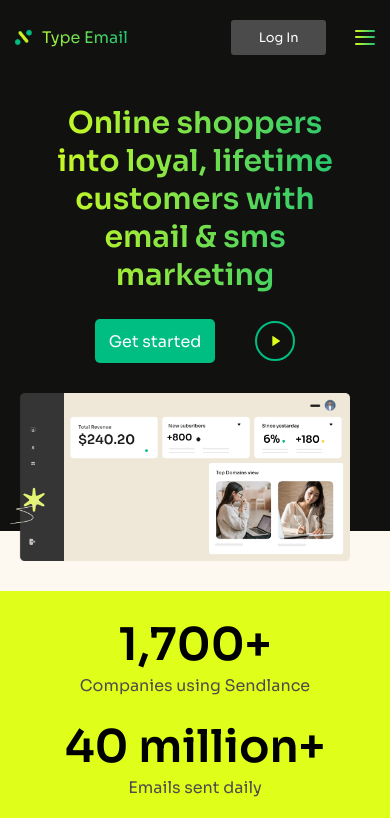
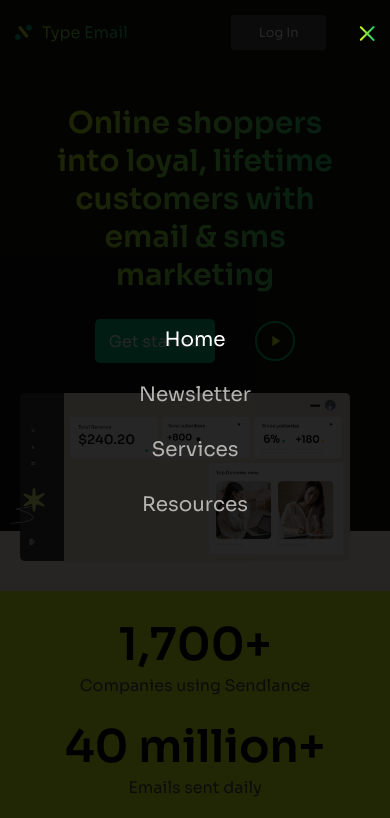
Before and after one commit to erykpham/type-email, a website with bundled scripts: page index.html in a window 390 px wide. Shown: the top 818 px of the page. Built offline with nearby package versions, Linux system fonts and the light colour scheme.

Commit message:
hover effects, menubar for mobile

```diff
--- a/index.html
+++ b/index.html
@@ -16,30 +16,39 @@
       />
       <link rel="stylesheet" href="./css/style.css" />
       <link rel="stylesheet" href="./scss/style.scss" />
+
       <title>Type email</title>
    </head>
    <body>
       <main class="outer">
          <!-- 1.header -->
-         <header class="header">
+         <header id="home" class="link-to header">
             <div class="inner">
                <!-- 1.1 navbar -->
                <nav class="navbar">
+                  <div class="inner">
                      <a href="/" class="logo text-primary">
                         <img src="./assets/logo.png" alt="type email" />
                         Type Email
                      </a>
-                  <div class="navbar__main">
-                     <a href="home">Home</a>
-                     <a href="pricing">Pricing</a>
-                     <a href="resources">Resources</a>
-                     <a href="support">Support</a>
+                     <div class="navbar__main laptop">
+                        <a class="link active" href="#home">Home</a>
+                        <a class="link" href="#newsletter">Newsletter</a>
+                        <a class="link" href="#service">Services</a>
+                        <a class="link" href="#resource">Resources</a>
                      </div>
-                  <a href="" class="login btn">Log In</a>
-                  <div class="hamburger">
+                     <div class="navbar__main mobile">
+                        <a class="link active" href="#home">Home</a>
+                        <a class="link" href="#newsletter">Newsletter</a>
+                        <a class="link" href="#service">Services</a>
+                        <a class="link" href="#resource">Resources</a>
+                     </div>
+                     <a href="/" class="login btn">Log In</a>
+                     <div class="hamburger closeIcon">
                         <span></span>
                         <span></span>
                         <span></span>
+                     </div>
                   </div>
                </nav>
                <!-- 1.2 content -->
@@ -79,7 +88,7 @@
          </section>
 
          <!-- 3.newsletter -->
-         <section class="newsletter section">
+         <section id="newsletter" class="link-to newsletter section">
             <!-- 3.1 title -->
             <div class="inner">
                <h2 class="title">More than just drips and newsletters</h2>
@@ -155,7 +164,7 @@
          </section>
 
          <!-- 4.service -->
-         <section class="service section">
+         <section id="service" class="link-to service section">
             <div class="inner">
                <h2 class="title">Our some service</h2>
                <p class="subtitle"></p>
@@ -209,17 +218,17 @@
             ></div>
          </section>
          <!-- 6.library -->
-         <section class="section library">
+         <section id="resource" class="link-to section library">
             <div class="inner">
                <h2 class="title">Sendlane Resource Library</h2>
                <p class="subtitle">
-                  Cat in tuch with of our compare and take a personal tour of
+                  Cat in touch with of our compare and take a personal tour of
                   Sraklune
                </p>
                <div class="library-btn__container">
-                  <button class="active btn">Articles</button>
-                  <button class="btn">Ebooks</button>
-                  <button class="btn">Products</button>
+                  <button class="library-btn active btn">Articles</button>
+                  <button class="library-btn btn">Ebooks</button>
+                  <button class="library-btn btn">Products</button>
                </div>
                <div class="library-items">
                   <div>
@@ -260,5 +269,6 @@
             </div>
          </footer>
       </main>
+      <script type="module" src="./js/script.js"></script>
    </body>
 </html>
--- /dev/null
+++ b/js/activeButton.js
@@ -0,0 +1,9 @@
+const libraryBtns = document.querySelectorAll('.library-btn');
+for (let btn of libraryBtns) {
+   btn.onclick = (e) => {
+      for (let btn of libraryBtns) {
+         btn.classList.remove('active');
+      }
+      e.currentTarget.classList.add('active');
+   };
+}
--- /dev/null
+++ b/js/activeLink.js
@@ -0,0 +1,18 @@
+const sections = document.getElementsByClassName('link-to');
+const links = document.querySelectorAll('.link');
+
+const space = window.innerHeight / 2;
+window.onscroll = (e) => {
+   const centerPosition = window.scrollY + space;
+   for (let s of sections) {
+      if (centerPosition >= s.offsetTop) {
+         const current = s.getAttribute('id');
+         links.forEach((l) => {
+            l.classList.remove('active');
+            if (l.href.includes(current)) {
+               l.classList.add('active');
+            }
+         });
+      }
+   }
+};
--- /dev/null
+++ b/js/script.js
@@ -0,0 +1,3 @@
+import './activeLink.js'
+import './toggleMenubar.js'
+import './activeButton.js'
--- /dev/null
+++ b/js/toggleMenubar.js
@@ -0,0 +1,7 @@
+const hamburger = document.querySelector('.hamburger')
+const mobileMenu = document.querySelector('.navbar__main.mobile')
+console.log(mobileMenu)
+hamburger.onclick = () => {
+   hamburger.classList.toggle('closeIcon')
+   mobileMenu.classList.toggle('hide')
+}
--- a/scss/_global.scss
+++ b/scss/_global.scss
@@ -28,6 +28,10 @@ p {
    align-items: center;
    border: none;
    cursor: pointer;
+   transition: 0.2s linear;
+   &:hover {
+      transform: scale(1.1);
+   }
 }
 .section {
    margin-top: 60px;
--- a/scss/_header.scss
+++ b/scss/_header.scss
@@ -7,10 +7,22 @@
    padding-top: 5px;
    margin-bottom: 3rem;
    .navbar {
+      position: fixed;
+      z-index: 99;
+      left: 0;
+      right: 0;
+      top: 0;
+      height: 64px;
       display: flex;
-      justify-content: space-between;
+      justify-content: center;
       align-items: center;
-      height: 64px;
+      background-color: var(--header-bg);
+      .inner {
+         display: flex;
+         justify-content: space-between;
+         align-items: center;
+         width: 100%;
+      }
       .logo {
          font-size: 16px;
          display: flex;
@@ -50,14 +62,28 @@
                #defe1b -5.35%,
                #00bd82 114.92%
             );
+            transition: 0.25s linear;
             &:first-child {
+               transform-origin: 100% 100%;
                top: 0;
             }
             &:nth-child(2) {
                top: calc(50% - 1px);
             }
             &:last-child {
+               transform-origin: 100% 100%;
                bottom: 0;
+            }
+         }
+         &.closeIcon {
+            span:first-child {
+               transform: rotate(-45deg);
+            }
+            span:nth-child(2) {
+               opacity: 0;
+            }
+            span:last-child {
+               transform: rotate(45deg) translate(0px, 2px);
             }
          }
 
@@ -66,36 +92,45 @@
          }
       }
       &__main {
-         display: none;
          a {
             position: relative;
             color: var(--text-gray);
             transition: 0.25s;
-            &::before {
-               content: '';
-               position: absolute;
-               top: 120%;
-               height: 2px;
-               width: 0%;
-               border-radius: 3px;
-               background-image: linear-gradient(
-                  92.55deg,
-                  #defe1b -5.35%,
-                  #00bd82 114.92%
-               );
-               transition: 0.25s;
-            }
             &:hover {
                color: white;
-               &::before {
-                  width: 100%;
-               }
+            }
+            &.active {
+               color: white;
             }
          }
+      }
+      &__main.laptop {
+         display: none;
          @media only screen and (min-width: 768px) {
             display: flex;
             align-items: center;
             gap: 3vw;
+         }
+      }
+      &__main.mobile {
+         position: fixed;
+         inset: 0;
+         display: flex;
+         flex-direction: column;
+         align-items: center;
+         justify-content: center;
+         gap: 3rem;
+         font-size: 20px;
+         color: white;
+         background-color: rgba(0, 0, 0, 0.85);
+         transition: 0.2s linear;
+         @media only screen and (min-width: 768px) {
+            display: none;
+         }
+         &.hide {
+            opacity: 0;
+            visibility: hidden;
+            pointer-events: none;
          }
       }
    }
@@ -105,7 +140,7 @@
       align-items: center;
       justify-content: center;
       padding: 0 24px;
-      margin-top: 3.5rem;
+      margin-top: calc(3.5rem + 64px);
       h1 {
          text-align: center;
          margin-bottom: 2.5rem;
@@ -136,8 +171,7 @@
          }
       }
       @media only screen and (min-width: 640px) {
-
-         margin-top: 6rem;
+         margin-top: calc(6rem + 64px);
       }
       @media only screen and (min-width: 768px) {
          h1 {
```
Also changed, not shown: css/style.css, 2 other files. Lines whose indentation alone changed are shown as unchanged.
